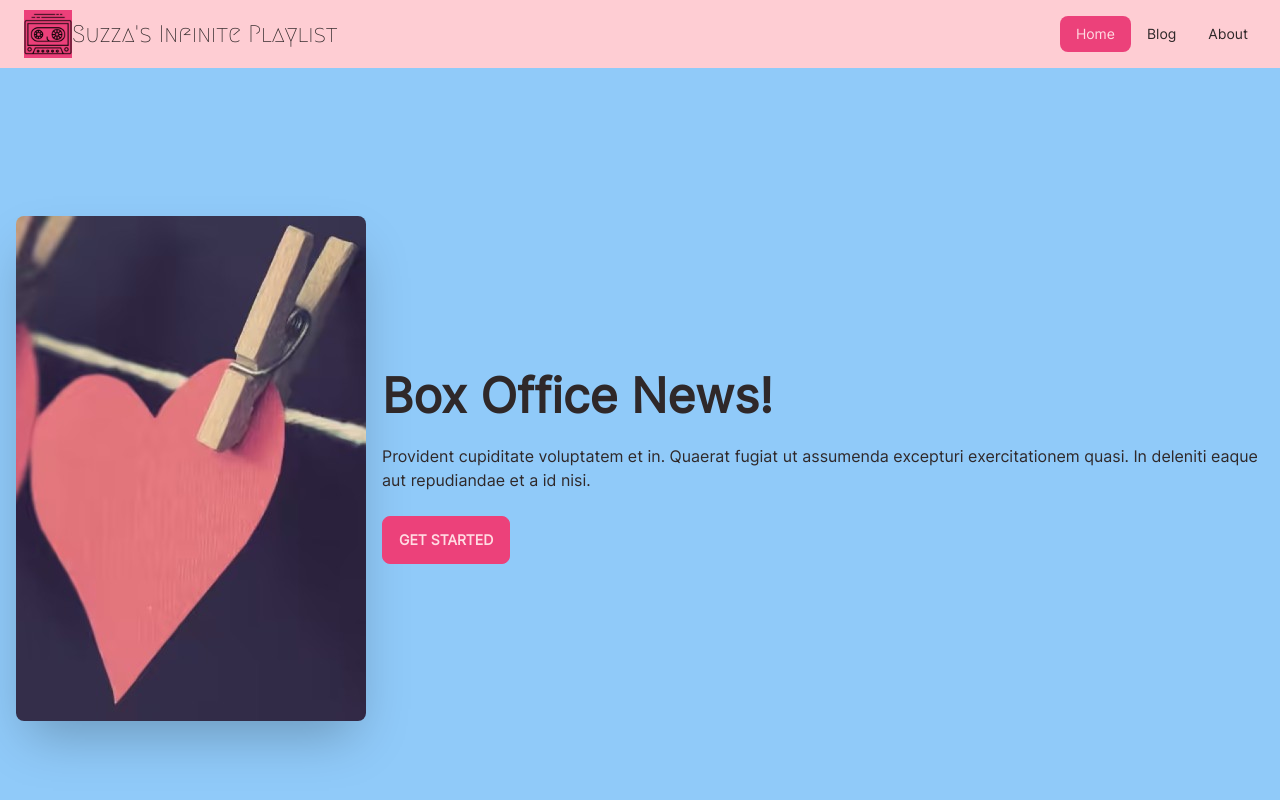
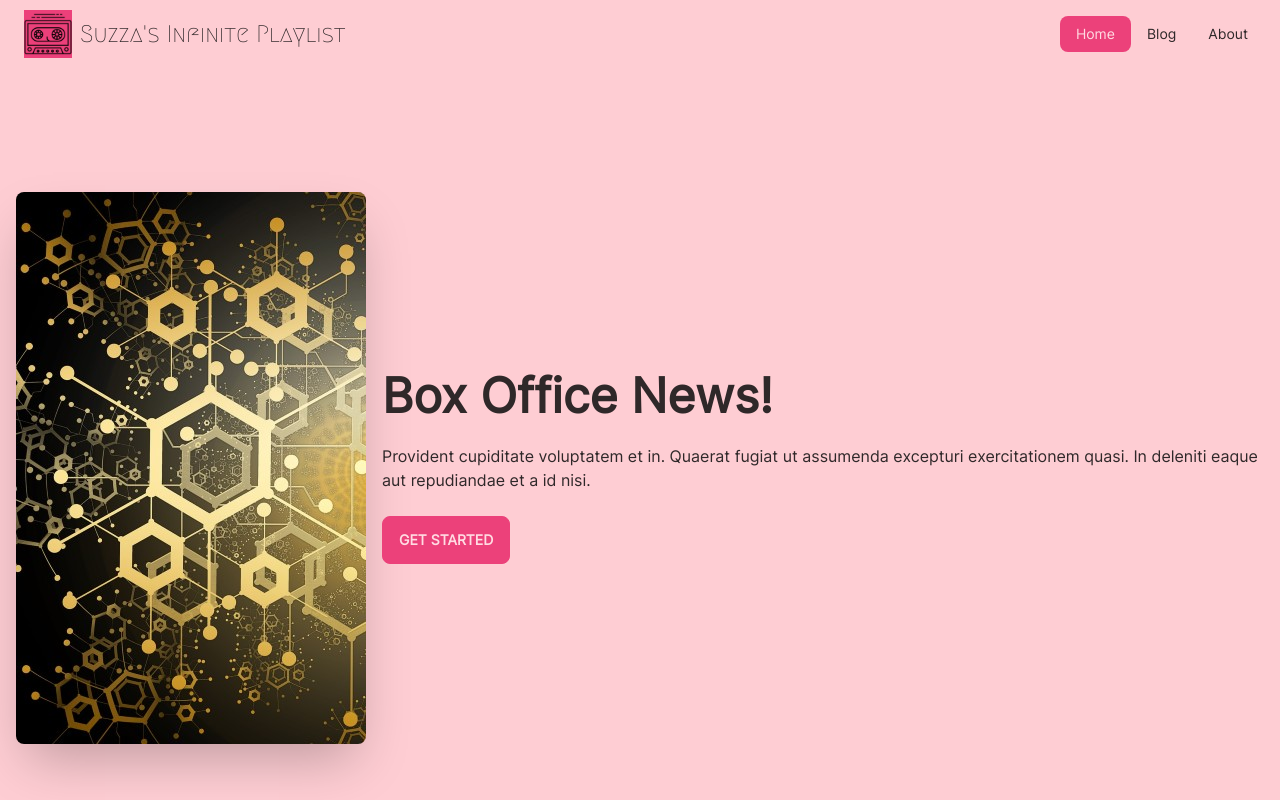
Before and after one commit to susansilver/suzza-net, an Astro site: page / in a window 1280 px wide. Shown: the top 800 px of the page. Built offline with nearby package versions, Linux system fonts and the light colour scheme; Astro itself is replaced by a stand-in of ours.

Commit message:
update hero new image and remove backgroun

```diff
--- a/src/components/Header.astro
+++ b/src/components/Header.astro
@@ -19,9 +19,9 @@ const currentPath = pathname.slice(1); // remove
 				<svg xmlns="http://www.w3.org/2000/svg" fill="none" viewBox="0 0 24 24" class="inline-block w-6 h-6 stroke-current"><path stroke-linecap="round" stroke-linejoin="round" stroke-width="2" d="M4 6h16M4 12h16M4 18h16"></path></svg>
 			  </label>
 			</div>
-			<div class="flex-1 px-2 mx-2">
+			<div class="flex-1 px-2 mx-2 gap-2">
 				<Image src={logo} alt="logo image" class="h-12 w-12" format="avif" quality="mid" />
-				<h2 style="font-family: 'megrim', sans-serif;" class="text-2xl"><a href="/">{SITE_TITLE}</a></h2>
+				<h2 style="font-family: 'megrim', sans-serif;" class="md:text-2xl"><a href="/">{SITE_TITLE}</a></h2>
 			</div>
 			<div class="flex-none hidden lg:block">
 			  <ul class="menu menu-horizontal">
@@ -33,7 +33,7 @@ const currentPath = pathname.slice(1); // remove
 			</div>
 		  </div>
 		</div>
-		<div class="drawer-side">
+		<div class="drawer-side z-10">
 		  <label for="my-drawer-3" class="drawer-overlay"></label>
 		  <ul class="menu p-4 w-80 bg-base-100 h-screen">
 			<!-- Sidebar content here -->
--- a/src/components/Hero.astro
+++ b/src/components/HeroIndex.astro
@@ -1,10 +1,10 @@
 ---
 import { Image } from 'astro:assets';
-import vertical from "../assets/love-heart-vertical-h505.jpg";
+import vertical from "../assets/blockchain-vertical-h552.jpg";
 ---
-<div class="hero min-h-screen bg-accent">
+<div class="hero min-h-screen">
     <div class="hero-content flex-col lg:flex-row">
-    <Image src={vertical} alt="A string of lights wraps around a lit lamp post with a dark city scape in the background." class="max-w-sm rounded-lg shadow-2xl" format="avif" quality="mid" />
+    <Image src={vertical} alt="A string of lights wraps around a lit lamp post with a dark city scape in the background." class="max-w-sm rounded-lg shadow-2xl  hidden lg:block" format="avif" quality="mid" />
       <div>
         <h1 class="text-5xl font-bold">Box Office News!</h1>
         <p class="py-6">Provident cupiditate voluptatem et in. Quaerat fugiat ut assumenda excepturi exercitationem quasi. In deleniti eaque aut repudiandae et a id nisi.</p>
--- a/src/pages/index.astro
+++ b/src/pages/index.astro
@@ -3,7 +3,7 @@ import BaseHead from '../components/BaseHead.astro';
 import Header from '../components/Header.astro';
 import Footer from '../components/Footer.astro';
 import { SITE_TITLE, SITE_DESCRIPTION } from '../consts';
-import Hero from '../components/Hero.astro';
+import HeroIndex from '../components/HeroIndex.astro';
 ---
 
 <!DOCTYPE html>
@@ -14,7 +14,7 @@ import Hero from '../components/Hero.astro';
 	<body style="font-family:'inter',Arial, 'Helvetica Neue', Helvetica, sans-serif;">
 		<Header title={SITE_TITLE} />
 
-		<Hero />
+		<HeroIndex />
 
 		<div class="mx-auto grid grid-cols-12 mt-3">
 
```
Also changed, not shown: src/assets/blockchain-vertical-h552.jpg (added), src/assets/blockchain.jpg (added), src/assets/love-heart-vertical-h505.jpg (deleted), src/assets/love-heart-vertical.jpg (deleted), src/assets/love-heart.jpg (deleted).
